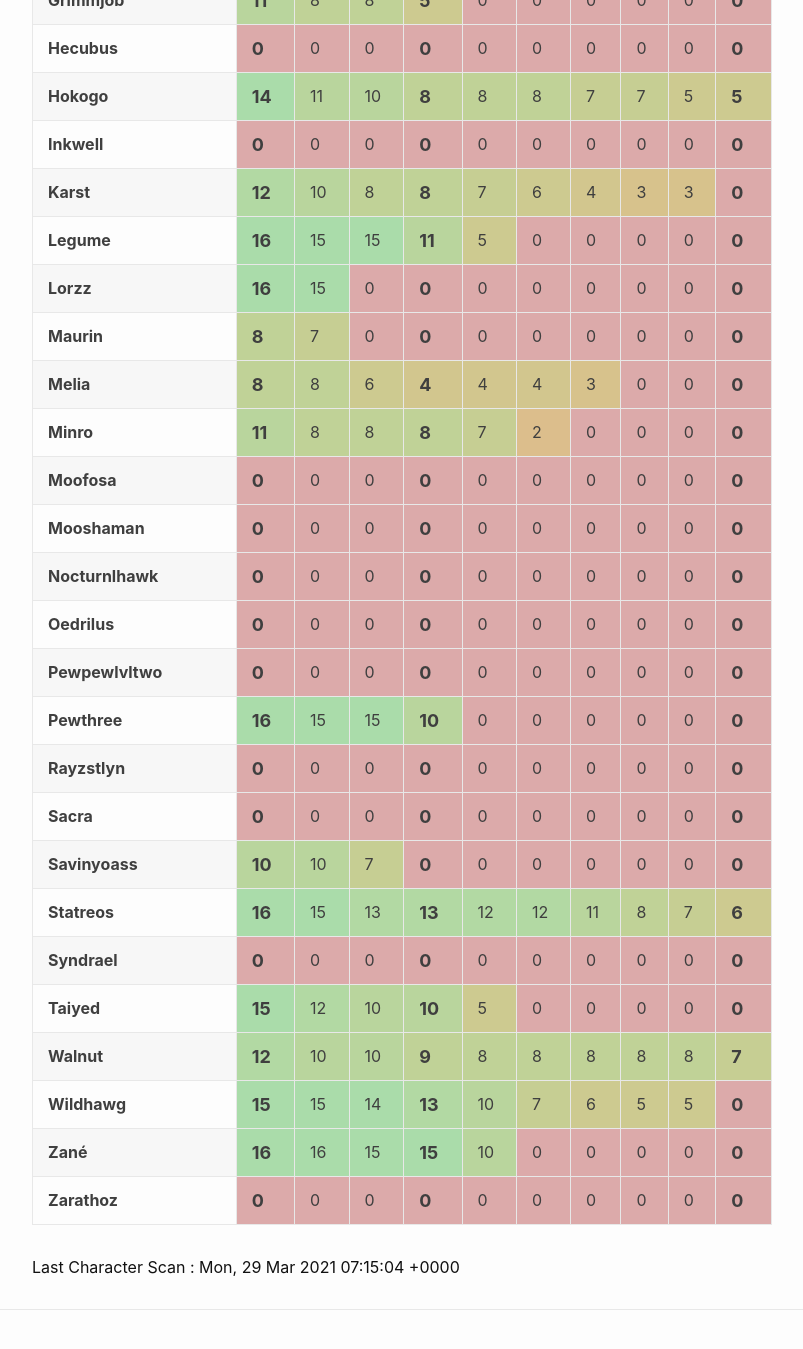
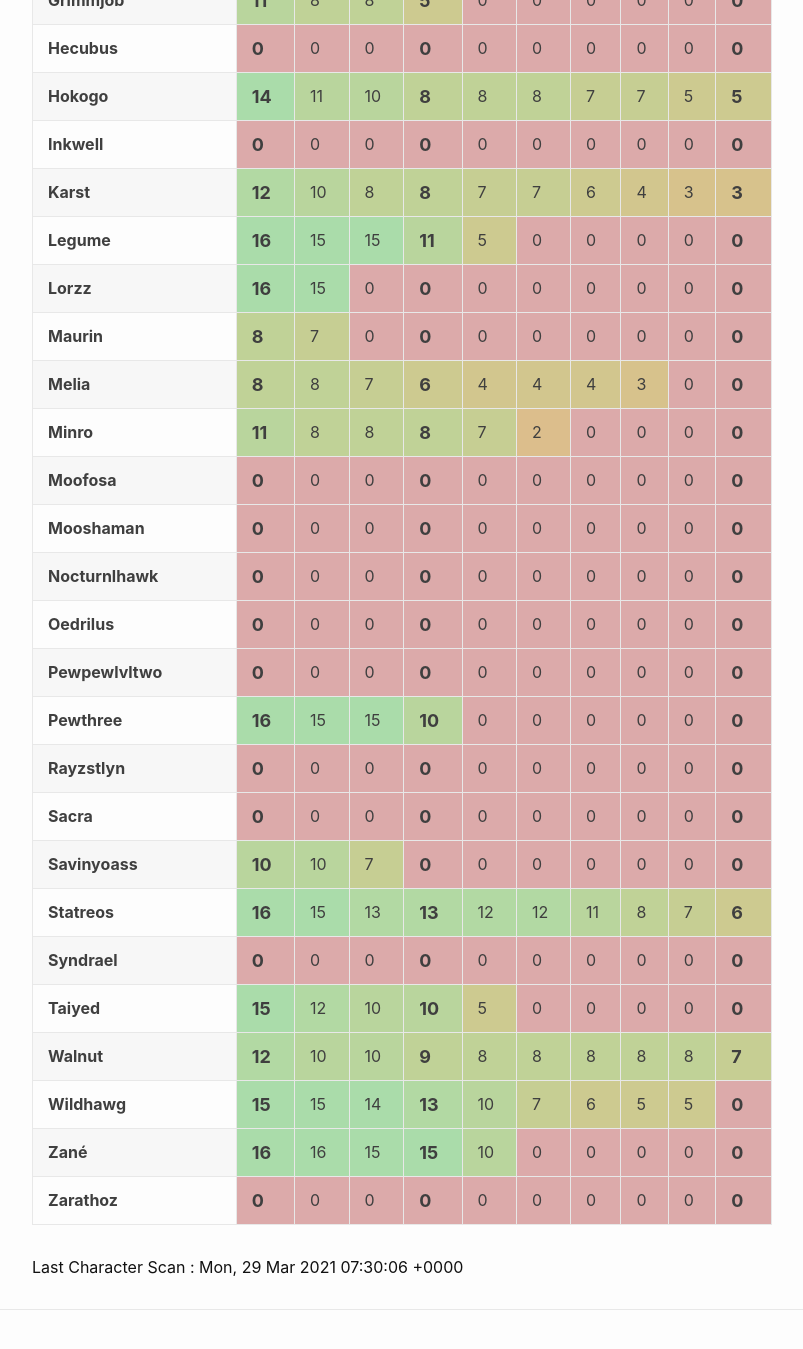
Before and after one commit to eldertribunal/keystonetracker, a Jekyll site: the page built from weekly.md, in a window 1280 px wide and 1400 px high, scrolled down 890 px. Shown: the top 1349 px of the window, without its empty margins (126-929 px from the left). Built offline with Jekyll 4.4.1, drawn with Linux system fonts in a browser that asks for light colours.

Commit message:
auto scan Mon Mar 29 07:30:51 UTC 2021

```diff
--- a/_data/scanned.json
+++ b/_data/scanned.json
@@ -1,3 +1,3 @@
 {
-  "timestamp": 1617002104
+  "timestamp": 1617003006
 }
--- a/_data/weekly.json
+++ b/_data/weekly.json
@@ -187,11 +187,11 @@
       8,
       8,
       7,
+      7,
       6,
       4,
       3,
-      3,
-      0
+      3
     ]
   },
   {
@@ -544,13 +544,13 @@
     "dungeons": [
       8,
       8,
+      7,
       6,
       4,
       4,
       4,
       3,
       0,
-      0,
       0
     ]
   }
```
